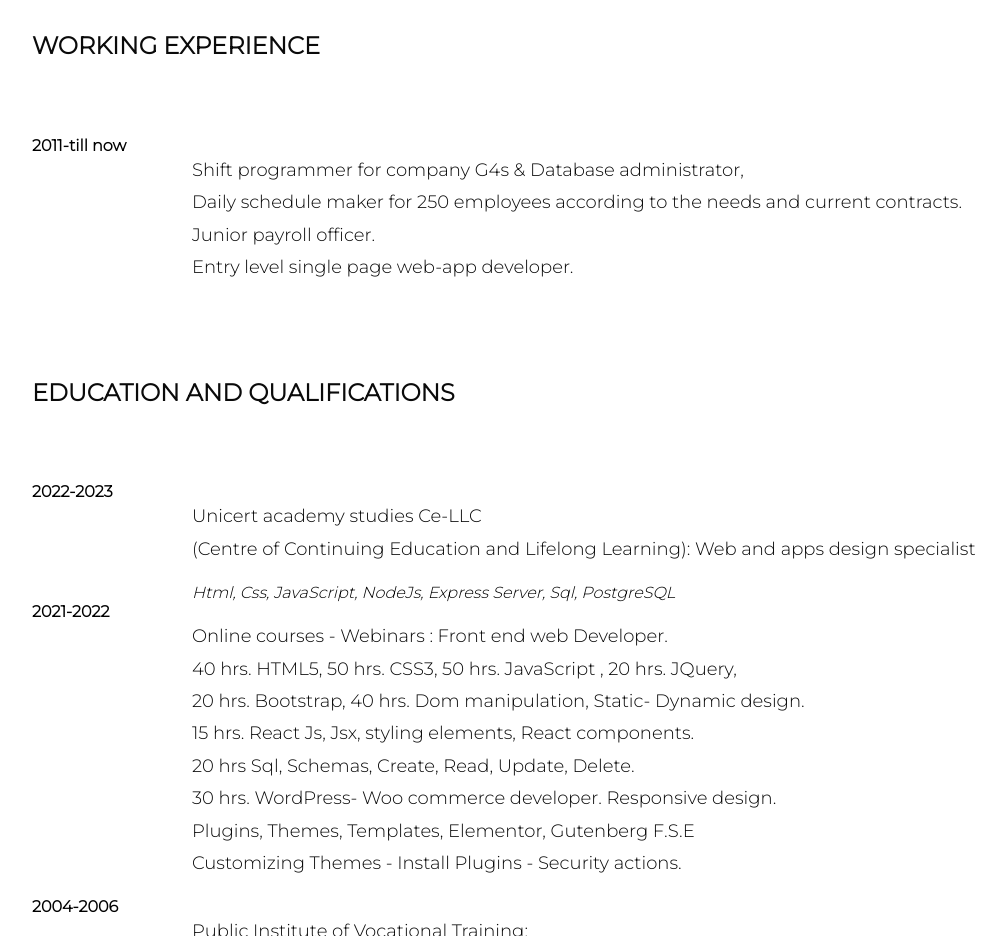
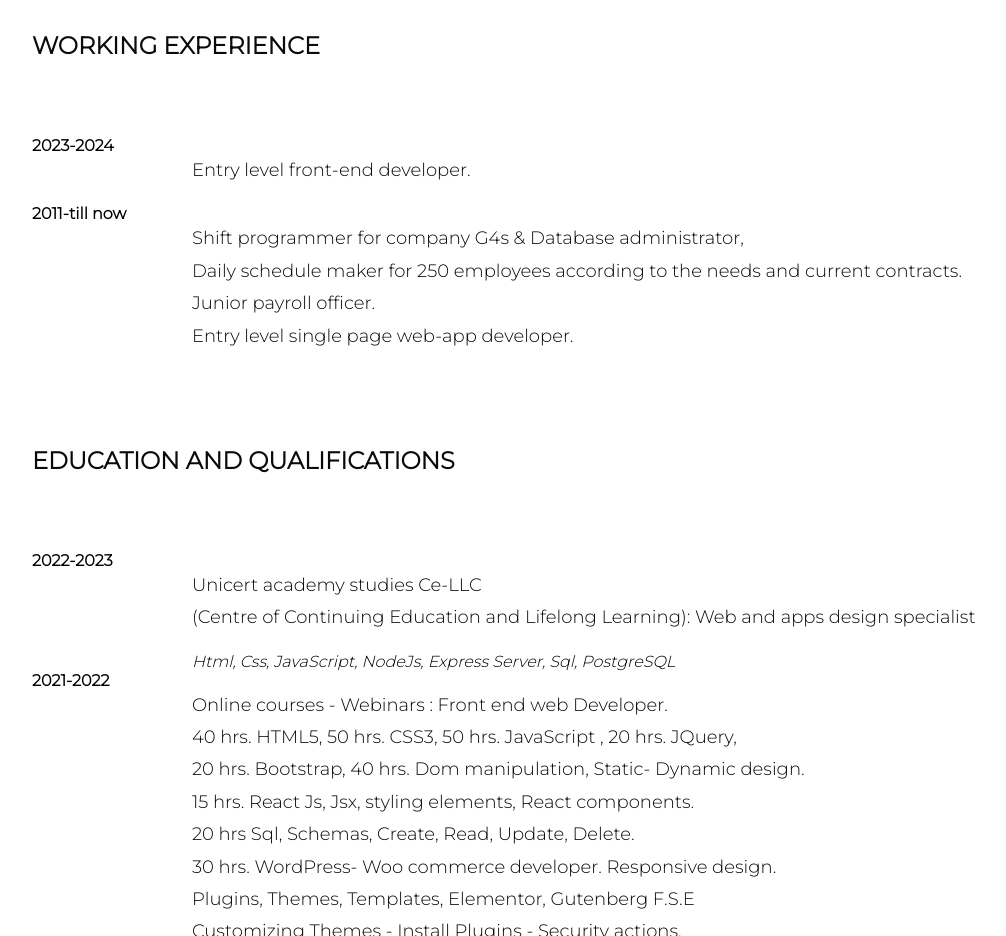
Before and after one commit to alexandrosmrv/curriculum-vitae, a plain HTML site: page index.html in a window 1280 px wide. Shown: the part 1120-2056 px from the top of the page, without its empty margins (273-1279 px from the left). Drawn offline with nearby package versions, Linux system fonts and the light colour scheme.

Commit message:
Add files via upload

```diff
--- a/index.html
+++ b/index.html
@@ -63,7 +63,7 @@
         <h2>PORTOFOLIO</h2>
         <div id="repositoryid" class="repositories" data-aos="fade-up"
         data-aos-duration="3000">
-        <a href="https://alexandrosmrv.github.io/portfolioWebsite/">
+        <a href="https://alexandrosmrv.github.io/portofolioWebsite/">
         <img class="portofilioImg" src="./photos/portfolio.png"><p>Portofolio Web Site.</p></a>
         </div>
         <div id="repositoryid" class="repositories" data-aos="fade-up"
@@ -76,6 +76,14 @@
         </div>
             <div id="working" class="workingexper" data-aos="fade-up"
             data-aos-duration="3000">
+            <div>
+                <strong>2023-2024 </strong>
+               </div>
+               <div>
+                   <p>Entry level front-end developer.
+                   </p>
+
+           </div>
                 <div>
                  <strong>2011-till now </strong>
                 </div>
```
